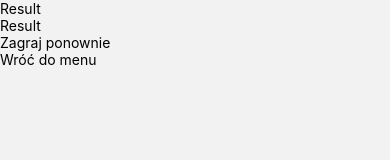
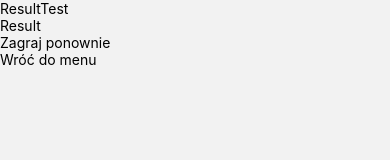
Before and after one commit to Gaba54/Quizzer, a React Native app: screen /Result in a window 390 px wide. Shown: the top 160 px of the page. Built offline with nearby package versions, Linux system fonts and the light colour scheme.

Commit message:
test for pushing

```diff
--- a/screens/result.js
+++ b/screens/result.js
@@ -5,7 +5,7 @@ const Result = ({ navigation }) => {
   return (
     <View>
       <View>
-        <Text>Result</Text>
+        <Text>ResultTest</Text>
       </View>
       <View>
         <Text>Result</Text>
```
